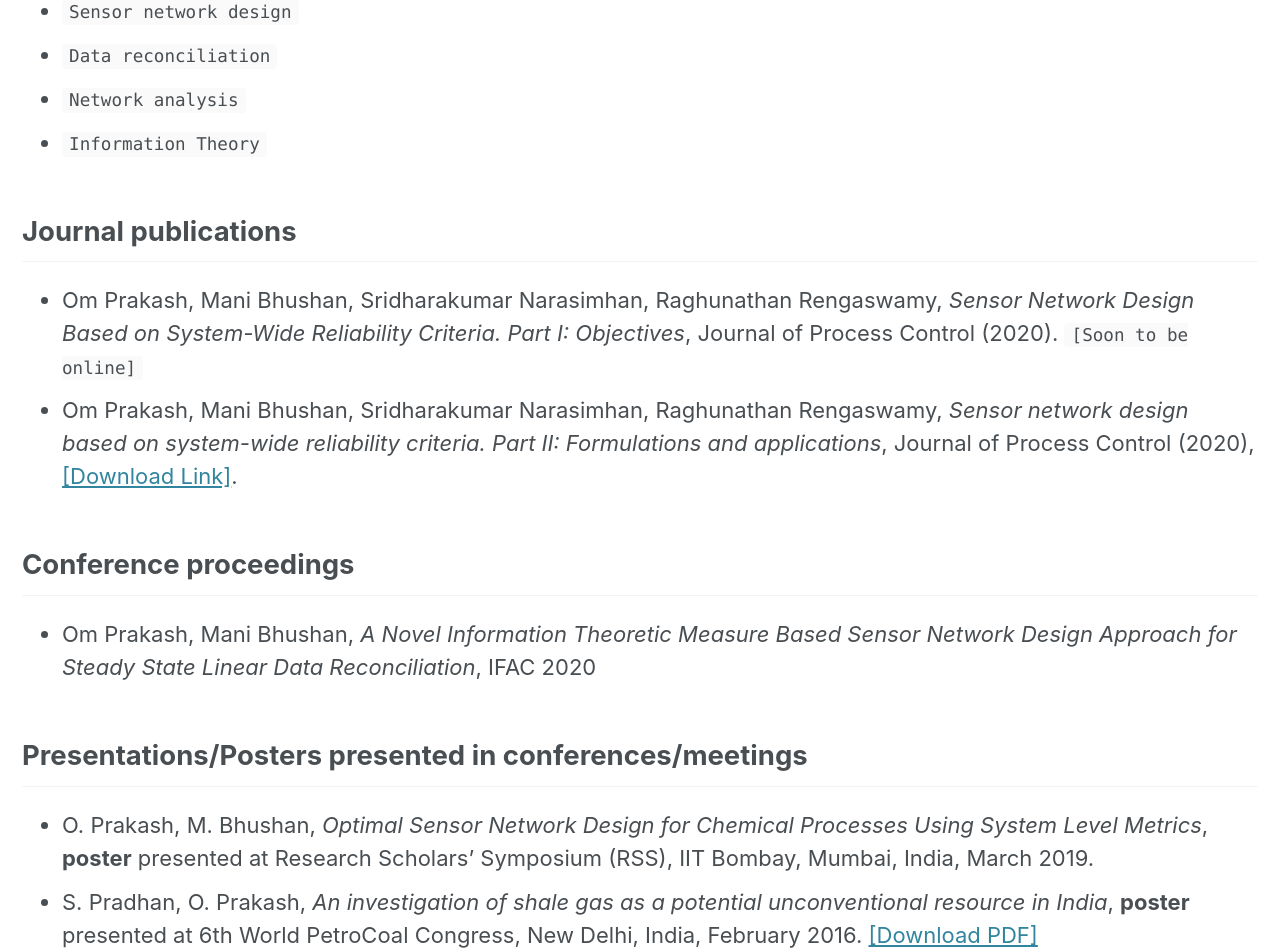
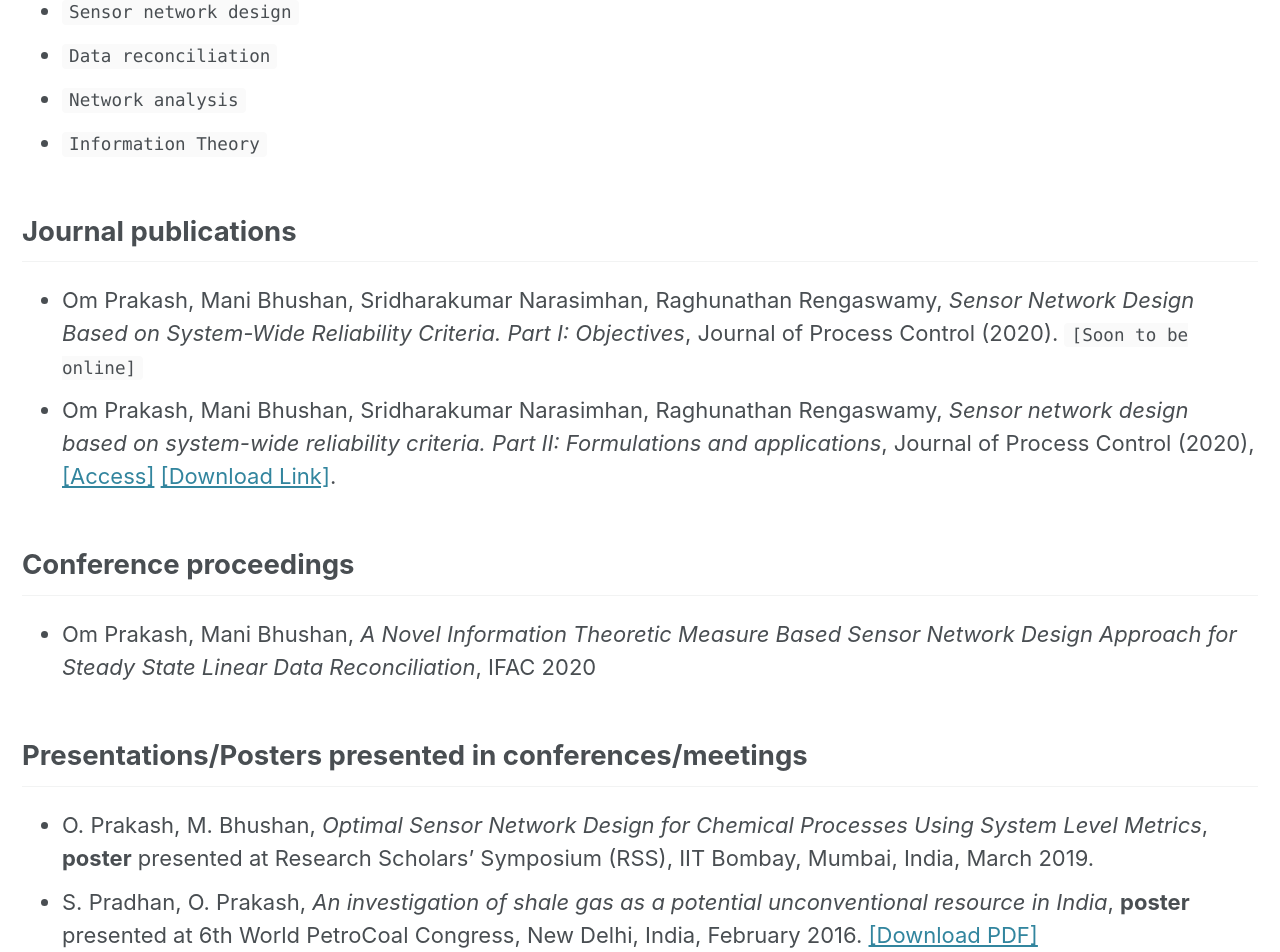
Before and after one commit to prakashoms/prakashoms.github.io, a Jekyll site: the page built from _pages/research.md, in a window 1280 px wide. Shown: the part 759-1711 px from the top of the page. Built offline with Jekyll 4.4.1, drawn with Linux system fonts in a browser that asks for light colours; cached includes are drawn as plain includes; nearby versions of some CDN libraries.

Commit message:
Update research.md

```diff
--- a/_pages/research.md
+++ b/_pages/research.md
@@ -31,7 +31,7 @@ Om Prakash -> Mani Bhushan -> Sharad Bhartiya -> Paluri S. V. Nataraj -> Paresh
 
 ## Journal publications
 - Om Prakash, Mani Bhushan, Sridharakumar Narasimhan, Raghunathan Rengaswamy, *Sensor Network Design Based on System-Wide Reliability Criteria. Part I: Objectives*, Journal of Process Control (2020). `[Soon to be online]`
-- Om Prakash, Mani Bhushan, Sridharakumar Narasimhan, Raghunathan Rengaswamy, *Sensor network design based on system-wide reliability criteria. Part II: Formulations and applications*, Journal of Process Control (2020), [[Download Link]](https://doi.org/10.1016/j.jprocont.2020.07.004).
+- Om Prakash, Mani Bhushan, Sridharakumar Narasimhan, Raghunathan Rengaswamy, *Sensor network design based on system-wide reliability criteria. Part II: Formulations and applications*, Journal of Process Control (2020), [[Access]](https://authors.elsevier.com/c/1bSYD3Q5WJJ2xV) [[Download Link]](https://doi.org/10.1016/j.jprocont.2020.07.004).
 
 
 ## Conference proceedings
```
